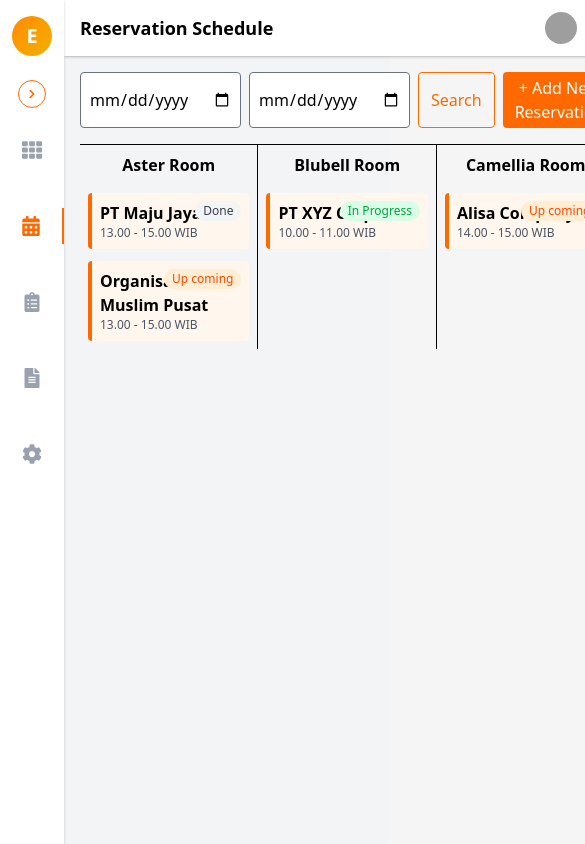
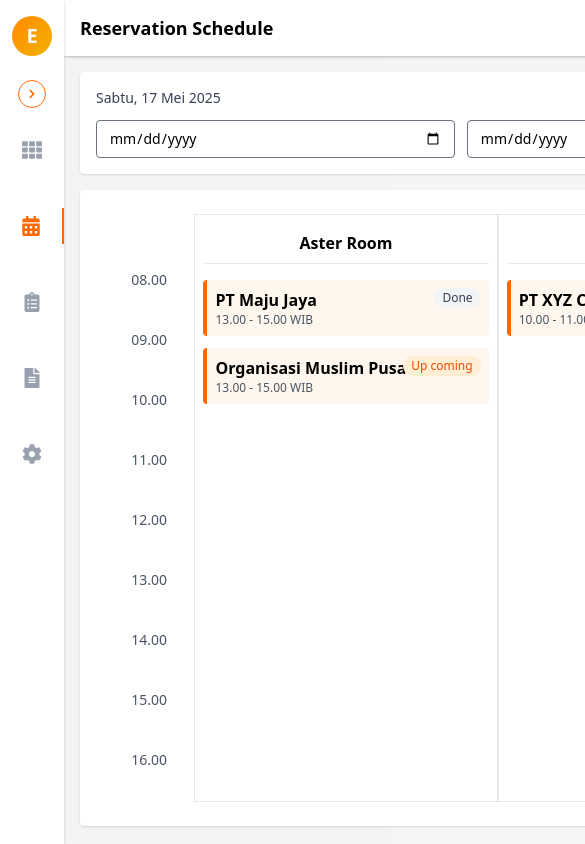
Before and after one commit to fikidudihramdani/finalproject, a React (Vite) app: page /resevarsi in a window 390 px wide. Shown: the top 844 px of the page, 585 px wide, since content can reach past the window. Built offline with nearby package versions, Linux system fonts and the light colour scheme; grey boxes are pictures that could not be loaded.

Commit message:
JSWSJWDHWIDEWOFHWFHWESQJ

```diff
--- a/src/App.jsx
+++ b/src/App.jsx
@@ -7,11 +7,12 @@ import ReservationSchedule from "./pages/ReservationSchedule";
 
 const App = () => (
   <Routes>
-   <Route path="/dashboard" element={<Dashboard />} />
-    <Route path="/resevarsi" element={<ReservationSchedule />} />
-    <Route path="/dashboard/reports" element={<Dashboard />} />
-    <Route path="/dashboard/documents" element={<Dashboard />} />
-    <Route path="/dashboard/settings" element={<Dashboard />} />
+      <Route index element={<LoginCard />} />
+      <Route path="/dashboard" element={<Dashboard />} />
+      <Route path="/resevarsi" element={<ReservationSchedule />} />
+      <Route path="/dashboard/reports" element={<Dashboard />} />
+      <Route path="/dashboard/documents" element={<Dashboard />} />
+      <Route path="/dashboard/settings" element={<Dashboard />} />
   </Routes>
 );
 
--- /dev/null
+++ b/src/components/ReservationForm.jsx
@@ -0,0 +1,157 @@
+// components/AddReservationForm.jsx
+import React from "react";
+
+const AddReservationForm = ({
+  isOpen,
+  onClose,
+  onSubmit,
+  formData,
+  onChange,
+  rooms,
+}) => {
+  return (
+    <aside
+      className={`fixed top-0 right-0 h-full bg-white shadow-lg z-40 transition-all duration-300 ${
+        isOpen ? "w-[400px]" : "w-0 overflow-hidden"
+      }`}
+    >
+      <div className="p-6 flex flex-col h-full">
+        <div className="flex justify-between items-center mb-6">
+          <h2 className="text-xl font-bold">Reservation Form</h2>
+          <button
+            onClick={onClose}
+            className="text-gray-500 hover:text-gray-700 text-2xl font-bold"
+            aria-label="Close sidebar"
+          >
+            &times;
+          </button>
+        </div>
+
+        <form onSubmit={onSubmit} className="flex flex-col gap-4 overflow-y-auto flex-grow">
+          <div>
+            <label className="block mb-1 font-medium text-sm">Room Name</label>
+            <select
+              name="room"
+              value={formData.room}
+              onChange={onChange}
+              className="w-full border rounded px-3 py-2"
+              required
+            >
+              <option value="" disabled>Select Room Name</option>
+              {rooms.map((room) => (
+                <option key={room.name} value={room.name}>
+                  {room.name}
+                </option>
+              ))}
+            </select>
+          </div>
+
+          <div>
+            <label className="block mb-1 font-medium text-sm">Name</label>
+            <input
+              type="text"
+              name="name"
+              value={formData.name}
+              onChange={onChange}
+              placeholder="Name"
+              className="w-full border rounded px-3 py-2"
+              required
+            />
+          </div>
+
+          <div>
+            <label className="block mb-1 font-medium text-sm">No. HP</label>
+            <input
+              type="text"
+              name="phone"
+              value={formData.phone}
+              onChange={onChange}
+              placeholder="No. HP"
+              className="w-full border rounded px-3 py-2"
+              required
+            />
+          </div>
+
+          <div>
+            <label className="block mb-1 font-medium text-sm">Company/Organization</label>
+            <input
+              type="text"
+              name="company"
+              value={formData.company}
+              onChange={onChange}
+              placeholder="Company"
+              className="w-full border rounded px-3 py-2"
+              required
+            />
+          </div>
+
+          <div>
+            <label className="block mb-1 font-medium text-sm">Date Reservation</label>
+            <input
+              type="date"
+              name="date"
+              value={formData.date}
+              onChange={onChange}
+              className="w-full border rounded px-3 py-2"
+              required
+            />
+          </div>
+
+          <div className="flex gap-4">
+            <div className="flex-1">
+              <label className="block mb-1 font-medium text-sm">Start Time</label>
+              <input
+                type="time"
+                name="startTime"
+                value={formData.startTime}
+                onChange={onChange}
+                className="w-full border rounded px-3 py-2"
+                required
+              />
+            </div>
+            <div className="flex-1">
+              <label className="block mb-1 font-medium text-sm">End Time</label>
+              <input
+                type="time"
+                name="endTime"
+                value={formData.endTime}
+                onChange={onChange}
+                className="w-full border rounded px-3 py-2"
+                required
+              />
+            </div>
+          </div>
+
+          <div>
+            <label className="block mb-1 font-medium text-sm">Total Participants</label>
+            <input
+              type="number"
+              name="participants"
+              value={formData.participants}
+              onChange={onChange}
+              placeholder="Total Participants"
+              className="w-full border rounded px-3 py-2"
+              required
+            />
+          </div>
+
+          <div className="flex items-center gap-2">
+            <input
+              type="checkbox"
+              name="addSnack"
+              checked={formData.addSnack}
+              onChange={onChange}
+            />
+            <label className="text-sm font-medium">Add Snack</label>
+          </div>
+
+          <button type="submit" className="bg-orange-500 text-white px-4 py-2 rounded hover:bg-orange-600 mt-4">
+            Submit Reservation
+          </button>
+        </form>
+      </div>
+    </aside>
+  );
+};
+
+export default AddReservationForm;
--- a/src/components/RoomCard.jsx
+++ b/src/components/RoomCard.jsx
@@ -6,7 +6,7 @@ const RoomCard = ({ name, percentage, omzet }) => {
   const offset = circumference - (circumference * percentage) / 100;
 
   return (
-    <div className="bg-white rounded-xl shadow-sm px-6 py-4 w-full max-w-xs">
+    <div className="bg-white rounded-xl shadow-sm px-6 py-4 w-full ">
       <div className="flex justify-between items-center">
         {/* Kiri: Semua info */}
         <div className="flex flex-col justify-between h-full">
--- a/src/components/RoomColumn.jsx
+++ b/src/components/RoomColumn.jsx
@@ -2,8 +2,8 @@ import ReservationCard from "./ReservationCard";
 
 const RoomColumn = ({ room }) => {
   return (
-    <div className="w-1/3 border-r p-2">
-      <h3 className="text-center font-semibold">{room.name}</h3>
+    <div className="w-1/3 border border-gray-200 p-2">
+      <h3 className="text-center font-semibold border-b border-gray-200 p-2">{room.name}</h3>
       <div className="mt-4 space-y-3">
         {room.reservations.map((res, idx) => (
           <ReservationCard key={idx} {...res} />
--- a/src/components/Sidebar.jsx
+++ b/src/components/Sidebar.jsx
@@ -63,7 +63,7 @@ const Sidebar = () => {
             to={item.to}
             key={index}
             className={({ isActive }) =>
-              `flex items-center mb-10 ${
+              `flex items-center no-underline mb-10 ${
                 isOpen ? "justify-start px-4" : "justify-center"
               } py-2 cursor-pointer hover:bg-orange-100 transition-all ${
                 isActive
--- a/src/pages/Dashboard.jsx
+++ b/src/pages/Dashboard.jsx
@@ -38,7 +38,7 @@ const Dashboard = () => {
               </label>
               <input
                 type="date"
-                className="p-2 border rounded w-full"
+                className="p-2 rounded border border-gray-200 w-full"
                 placeholder="Start Date"
               />
             </div>
@@ -49,7 +49,7 @@ const Dashboard = () => {
               </label>
               <input
               type="date"
-              className="p-2 border rounded w-full"
+              className="p-2 rounded border-gray-200 w-full"
               placeholder="End Date"
             />
             </div>
@@ -69,7 +69,7 @@ const Dashboard = () => {
           </div>
 
           {/* Room Cards */}
-          <div className="grid grid-cols-1 sm:grid-cols-2 md:grid-cols-3 gap-4">
+          <div className="grid grid-cols-1 sm:grid-cols-2 md:grid-cols-3 lg:grid-cols-4 xl-grid-cols-5 gap-4">
             {roomData.map((room, index) => (
               <RoomCard key={index} {...room} />
             ))}
--- a/src/pages/ReservationSchedule.jsx
+++ b/src/pages/ReservationSchedule.jsx
@@ -1,73 +1,171 @@
+import React, { useState } from "react";
 import Sidebar from "@components/Sidebar";
 import Header from "@components/Header";
 import RoomColumn from "@components/RoomColumn";
+import AddReservationForm from "@components/ReservationForm";
 
 const ReservationSchedule = () => {
-  const rooms = [
+  const [isSidebarOpen, setIsSidebarOpen] = useState(false);
+
+  const [rooms, setRooms] = useState([
     {
       name: "Aster Room",
       reservations: [
-        {
-          title: "PT Maju Jaya",
-          time: "13.00 - 15.00 WIB",
-          status: "Done",
-        },
-        {
-          title: "Organisasi Muslim Pusat",
-          time: "13.00 - 15.00 WIB",
-          status: "Up coming",
-        },
+        { title: "PT Maju Jaya", time: "13.00 - 15.00 WIB", status: "Done" },
+        { title: "Organisasi Muslim Pusat", time: "13.00 - 15.00 WIB", status: "Up coming" },
       ],
     },
     {
       name: "Blubell Room",
       reservations: [
-        {
-          title: "PT XYZ Corp",
-          time: "10.00 - 11.00 WIB",
-          status: "In Progress",
-        },
+        { title: "PT XYZ Corp", time: "10.00 - 11.00 WIB", status: "In Progress" },
       ],
     },
     {
       name: "Camellia Room",
       reservations: [
-        {
-          title: "Alisa Company",
-          time: "14.00 - 15.00 WIB",
-          status: "Up coming",
-        },
+        { title: "Alisa Company", time: "14.00 - 15.00 WIB", status: "Up coming" },
       ],
     },
+  ]);
+
+  const timeSlots = [
+    "08.00", "09.00", "10.00", "11.00", "12.00", "13.00", "14.00", "15.00", "16.00",
   ];
+
+  const [formData, setFormData] = useState({
+    room: "",
+    name: "",
+    phone: "",
+    company: "",
+    date: "",
+    startTime: "",
+    endTime: "",
+    participants: "",
+    addSnack: false,
+  });
+
+  const handleChange = (e) => {
+    const { name, value, type, checked } = e.target;
+    setFormData((prev) => ({
+      ...prev,
+      [name]: type === "checkbox" ? checked : value,
+    }));
+  };
+
+  const handleAddReservation = (e) => {
+    e.preventDefault();
+    const {
+      room,
+      company,
+      startTime,
+      endTime,
+    } = formData;
+
+    if (!room || !company || !startTime || !endTime) {
+      alert("Please fill all required fields.");
+      return;
+    }
+
+    const updatedRooms = rooms.map((r) => {
+      if (r.name === room) {
+        return {
+          ...r,
+          reservations: [
+            ...r.reservations,
+            {
+              title: company,
+              time: `${startTime} - ${endTime} WIB`,
+              status: "Up coming",
+            },
+          ],
+        };
+      }
+      return r;
+    });
+
+    setRooms(updatedRooms);
+    setIsSidebarOpen(false);
+    setFormData({
+      room: "",
+      name: "",
+      phone: "",
+      company: "",
+      date: "",
+      startTime: "",
+      endTime: "",
+      participants: "",
+      addSnack: false,
+    });
+  };
 
   return (
     <div className="flex h-screen bg-gray-100">
+      {/* Sidebar */}
       <div className="fixed inset-y-0 left-0 bg-white shadow z-30">
         <Sidebar />
-     </div>
+      </div>
+
       <div className="flex flex-col flex-1 ml-16">
         <div className="sticky top-0 z-20 bg-white shadow">
           <Header />
         </div>
 
         <div className="p-4">
-          <div className="flex items-center justify-between mb-4">
-            <div className="flex gap-2">
-              <input type="date" className="border rounded px-2 py-1" />
-              <input type="date" className="border rounded px-2 py-1" />
-              <button className="border border-orange-500 text-orange-500 px-3 py-1 rounded">Search</button>
-              <button className="bg-orange-500 text-white px-3 py-1 rounded">+ Add New Reservation</button>
+          {/* Filter */}
+          <div className="mb-4 bg-white p-4 shadow rounded">
+            <div className="flex flex-wrap md:flex-nowrap items-center gap-3">
+              <h2 className="text-gray-700 font-medium border-r pr-4 md:w-auto w-full md:text-base text-sm">
+                {new Date().toLocaleDateString("id-ID", {
+                  weekday: "long",
+                  day: "2-digit",
+                  month: "long",
+                  year: "numeric",
+                })}
+              </h2>
+              <input type="date" className="border rounded px-3 py-2 text-sm w-full md:w-auto flex-1" />
+              <input type="date" className="border rounded px-3 py-2 text-sm w-full md:w-auto flex-1" />
+              <button className="border border-orange-500 text-orange-500 px-4 py-2 text-sm rounded hover:bg-orange-50">Search</button>
+              <button
+                className="bg-orange-500 text-white px-4 py-2 text-sm rounded hover:bg-orange-600"
+                onClick={() => setIsSidebarOpen(true)}
+              >
+                + Add New Reservation
+              </button>
             </div>
           </div>
 
-          <div className="flex border-t">
-            {rooms.map((room, index) => (
-              <RoomColumn key={index} room={room} />
-            ))}
+          {/* Grid */}
+          <div className="rounded bg-white shadow p-6">
+            <div className="flex min-w-[1000px]">
+              {/* Time column */}
+              <div className="w-[100px]">
+                <div className="h-[48px]"></div>
+                {timeSlots.map((time, idx) => (
+                  <div key={idx} className="h-[60px] text-sm text-gray-600 flex items-start justify-center pt-2">
+                    {time}
+                  </div>
+                ))}
+              </div>
+
+              {/* Room columns */}
+              {rooms.map((room, index) => (
+                <RoomColumn key={index} room={room} />
+              ))}
+            </div>
           </div>
         </div>
       </div>
+
+      {/* Reservation Form Sidebar */}
+      <AddReservationForm
+        isOpen={isSidebarOpen}
+        onClose={() => setIsSidebarOpen(false)}
+        onSubmit={handleAddReservation}
+        formData={formData}
+        onChange={handleChange}
+        rooms={rooms}
+      />
     </div>
   );
 };
```
Also changed, not shown: src/components/TimeColumn.jsx (added, +14 -0 lines), 1 other file (tests, documents, lock files or other folders).
